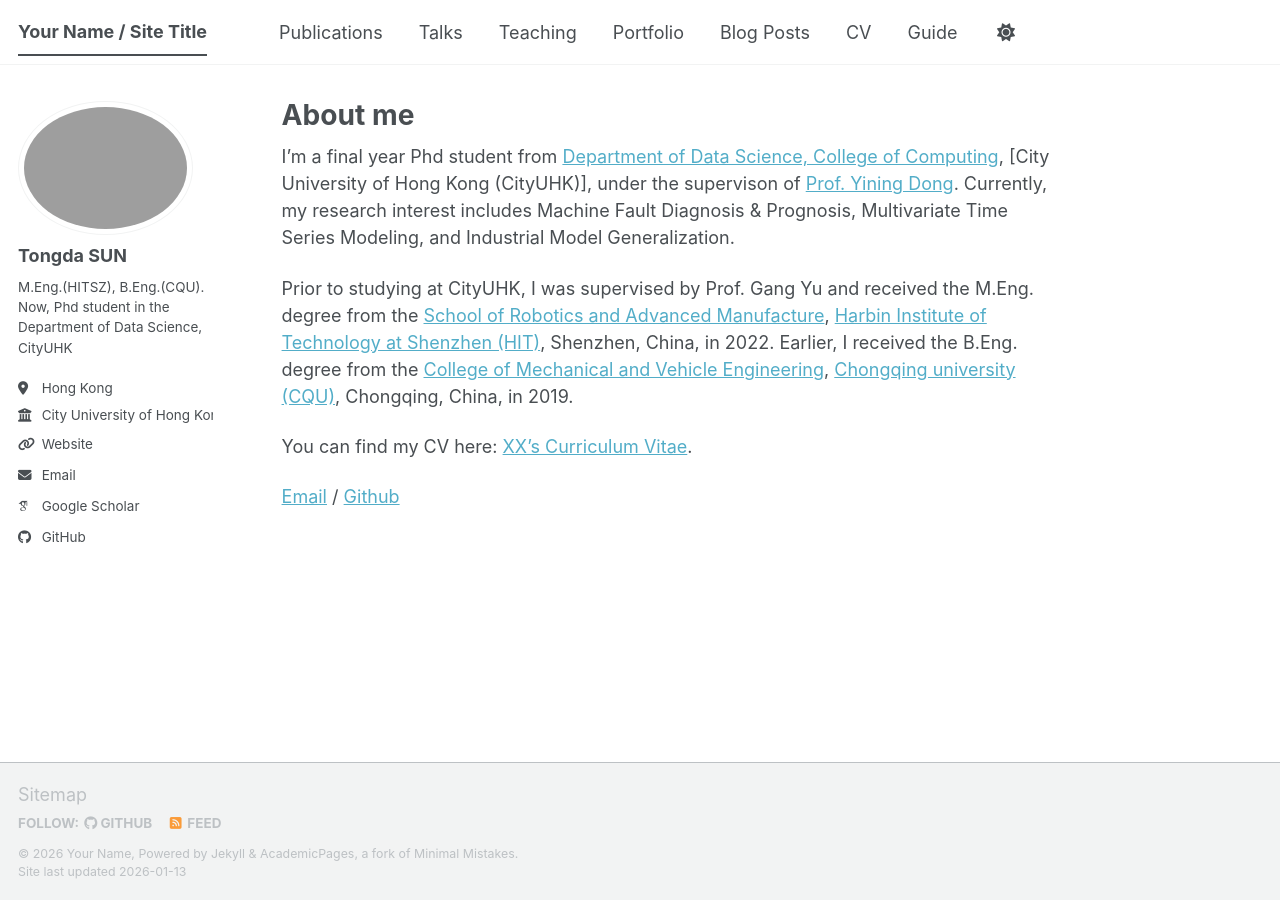
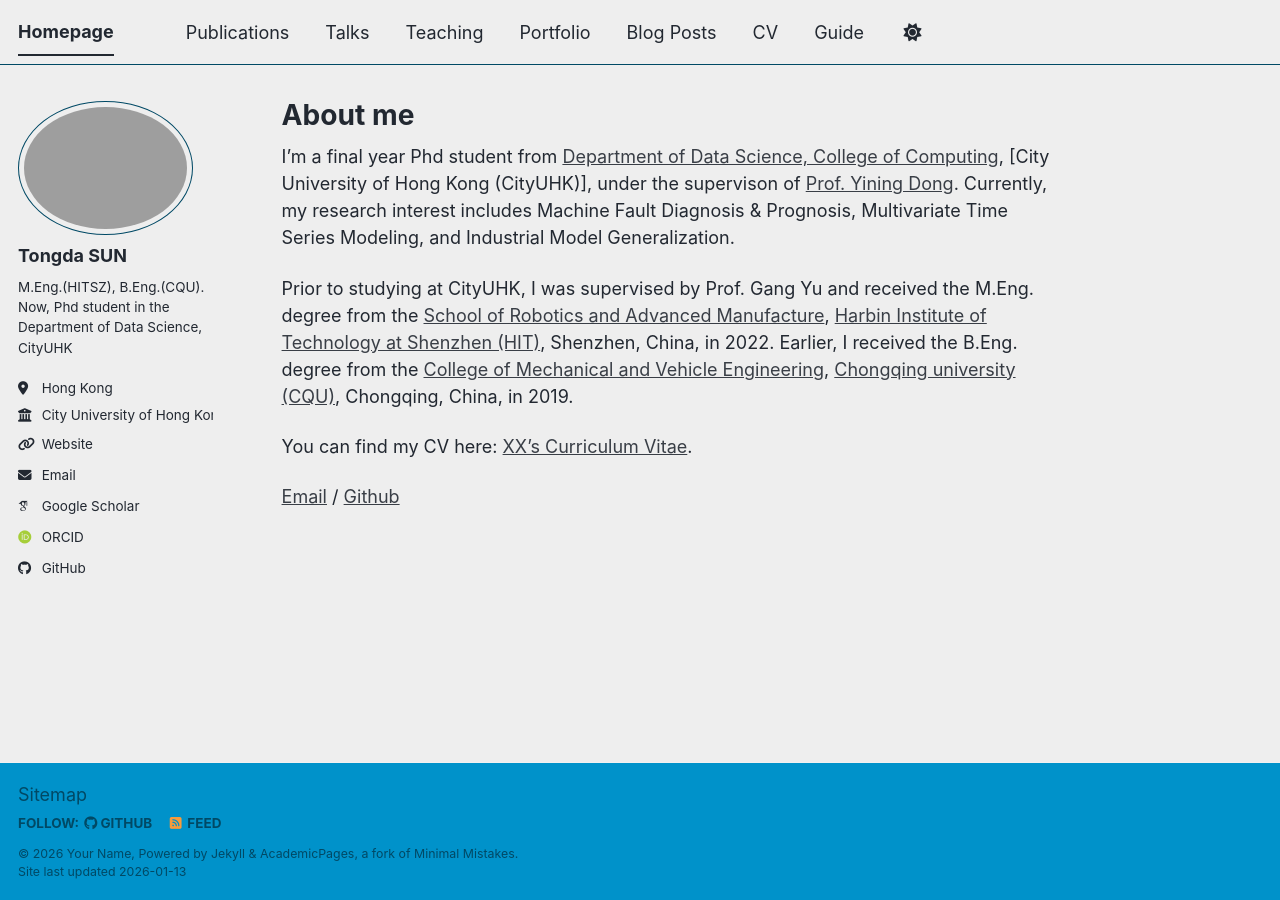
Before and after one commit to Da4tin/tongdasun.github.io, a Jekyll site: the page built from _pages/about.md, in a window 1280 px wide. Built offline with Jekyll 4.4.1, drawn with Linux system fonts in a browser that asks for light colours; some web fonts are replaced; a script bundle is joined from its source files by our own code; library files that are not in the unit come from our copies.

Commit message:
Update site theme and title in configuration

```diff
--- a/_config.yml
+++ b/_config.yml
@@ -8,8 +8,8 @@
 
 # Basic Site Settings
 locale                   : "en-US"
-site_theme               : "default" # The available themes options are "default", "air", "sunrise", "mint", "dirt" and "contrast"
-title                    : "Your Name / Site Title"
+site_theme               : "air" # The available themes options are "default", "air", "sunrise", "mint", "dirt" and "contrast"
+title                    : "Homepage"
 title_separator          : "-"
 name                     : &name "Your Name"
 description              : &description "Your Name's academic portfolio"   # Update this with a general description of your site, this is the default if not overridden by a page
@@ -38,7 +38,7 @@ author:
   googlescholar    : "https://scholar.google.com/citations?user=PS_CX0AAAAAJ"
   inspire-hep      : # URL
   impactstory      : # URL
-  orcid            : # "https://orcid.org/yourorcidurl"
+  orcid            : "https://orcid.org/0000-0002-4920-2645"
   semantic         : # URL
   ssrn             : # URL
   pubmed           : # "https://www.ncbi.nlm.nih.gov/pubmed/?term=john+snow"
```
